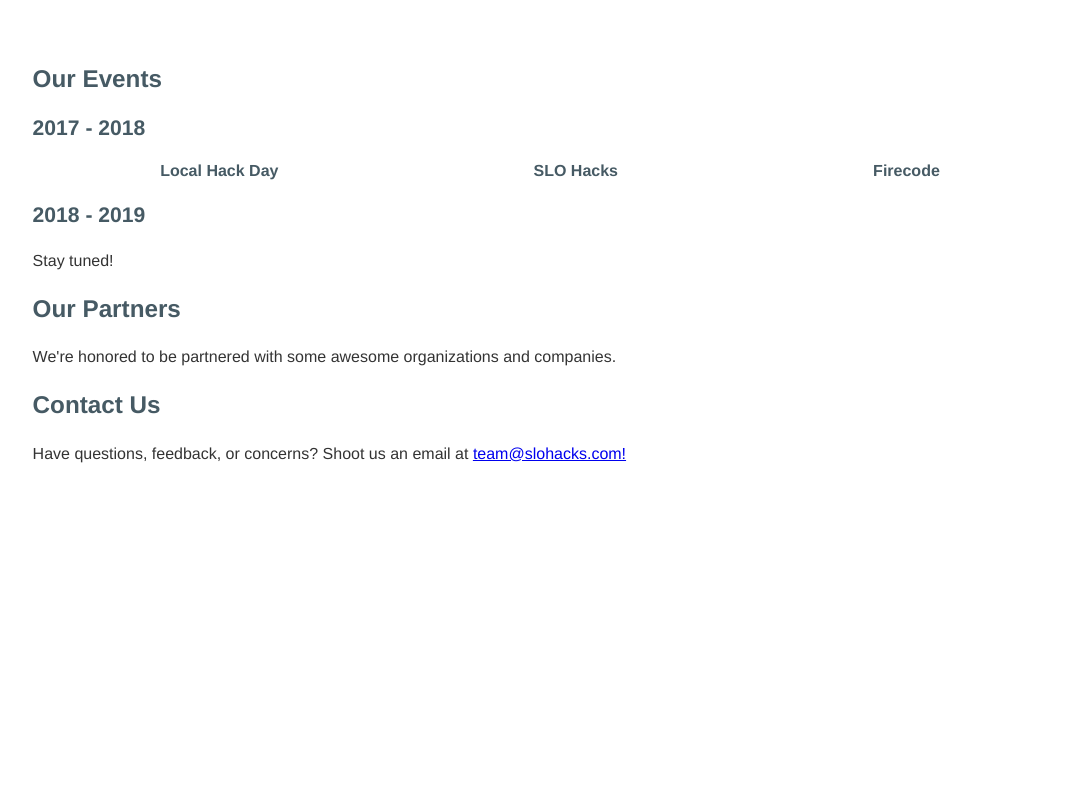
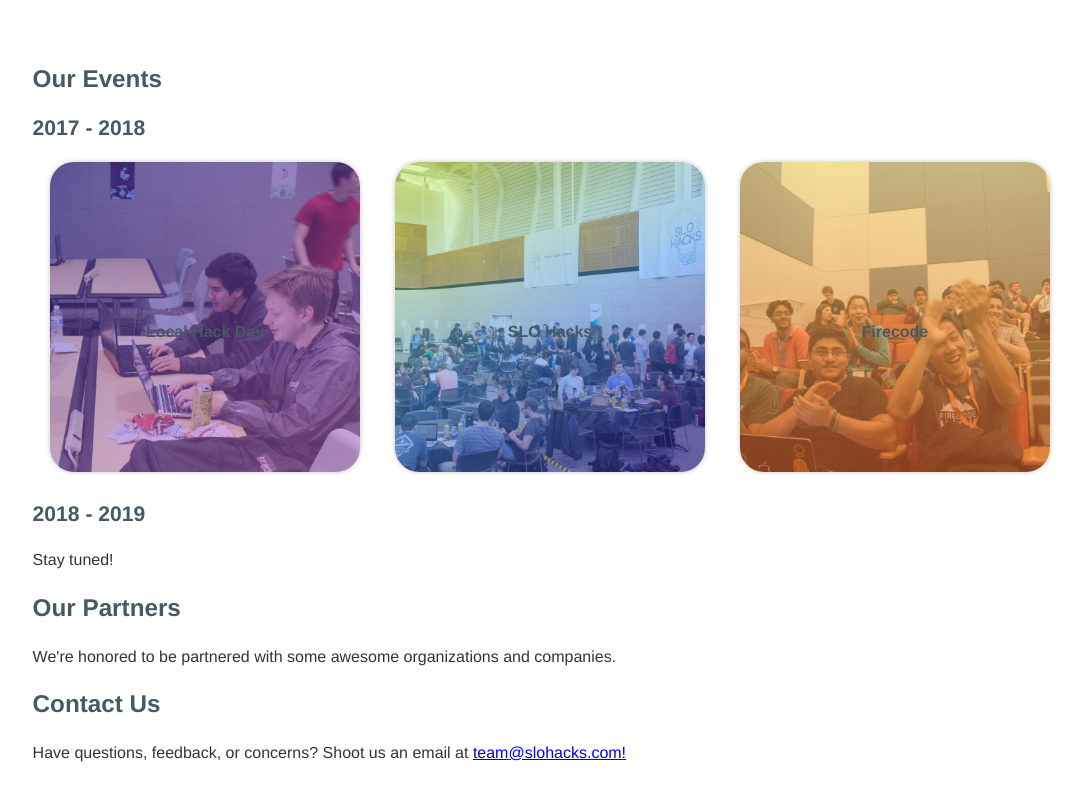
Before and after one commit to slohacks/club, a Gatsby site: page / in a window 1280 px wide. Shown: the part 1195-1995 px from the top of the page, without its empty margins (90-1173 px from the left). Before the commit the page ends 1721 px from the top, so only its background shows below. Built offline with nearby package versions, Linux system fonts and the light colour scheme; Gatsby itself is replaced by a stand-in of ours.

Commit message:
feat(index/pages): create image boxes
feat #32

```diff
--- a/src/pages/index.jsx
+++ b/src/pages/index.jsx
@@ -2,6 +2,9 @@
 import NavBar from '../components/NavBar';
 import styles from './index.module.css';
 import logo from '../assets/logo.png';
+import firecode from '../assets/firecode.jpg';
+import lhd from '../assets/lhd.jpg';
+import slo_hacks from '../assets/slo_hacks.jpg';
 import animatedTeam from '../assets/team.gif';
 
 /* eslint-disable react/prop-types, max-len */
@@ -43,15 +46,18 @@
         <h2 id="events">Our Events</h2>
         <h3>2017 - 2018</h3>
         <div className={styles.event}>
-          <div>
-            <h4>Local Hack Day</h4>
-          </div>
-          <div>
-            <h4>SLO Hacks</h4>
-          </div>
-          <div>
-            <h4>Firecode</h4>
-          </div>
+          <a href="https://www.slohacks.com/localhackday/"><div className={styles.image_container}>
+            <img className={styles.images} src={lhd} alt="lhd"></img>
+            <h4 className={styles.centered}>Local Hack Day</h4>
+          </div></a>
+          <a href="https://www.slohacks.com/"><div className={styles.image_container}>
+            <img className={styles.images} src={slo_hacks} alt="slo_hacks"></img>
+            <h4 className={styles.centered}>SLO Hacks</h4>
+          </div></a>
+          <a href="https://firecode.slohacks.com"><div className={styles.image_container}>
+            <img className={styles.images} src={firecode} alt="firecode"></img>
+            <h4 className={styles.centered}>Firecode</h4>
+          </div></a>
         </div>
         <h3>2018 - 2019</h3>
         <p>Stay tuned!</p>
--- a/src/pages/index.module.css
+++ b/src/pages/index.module.css
@@ -107,6 +107,25 @@
   justify-content: space-around;
 }
 
+.image_container {
+  position: relative;
+  text-align: center;
+}
+
+.images {
+  width: 90%;
+  box-shadow: 0px 0px 5px 0px rgba(0, 0, 0, 0.24);
+  border-radius: 1.5em;
+  overflow: hidden;
+}
+
+.centered {
+  position: absolute;
+  top: 50%;
+  left: 50%;
+  transform: translate(-50%, -50%);
+}
+
 .column {
   width: 20%;
   text-align: center;
```
Also changed, not shown: src/assets/firecode.jpg (added), src/assets/lhd.jpg (added), src/assets/slo_hacks.jpg (added).
